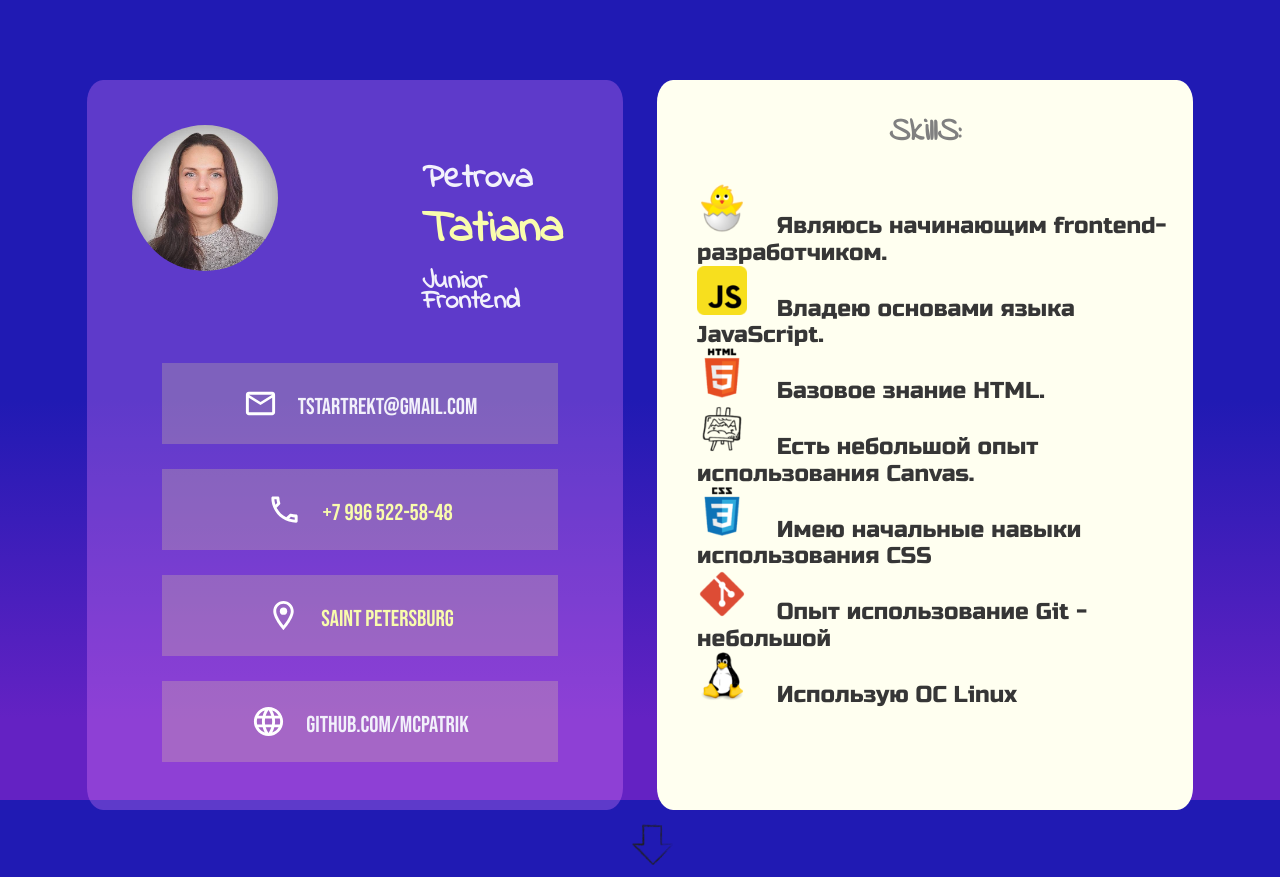
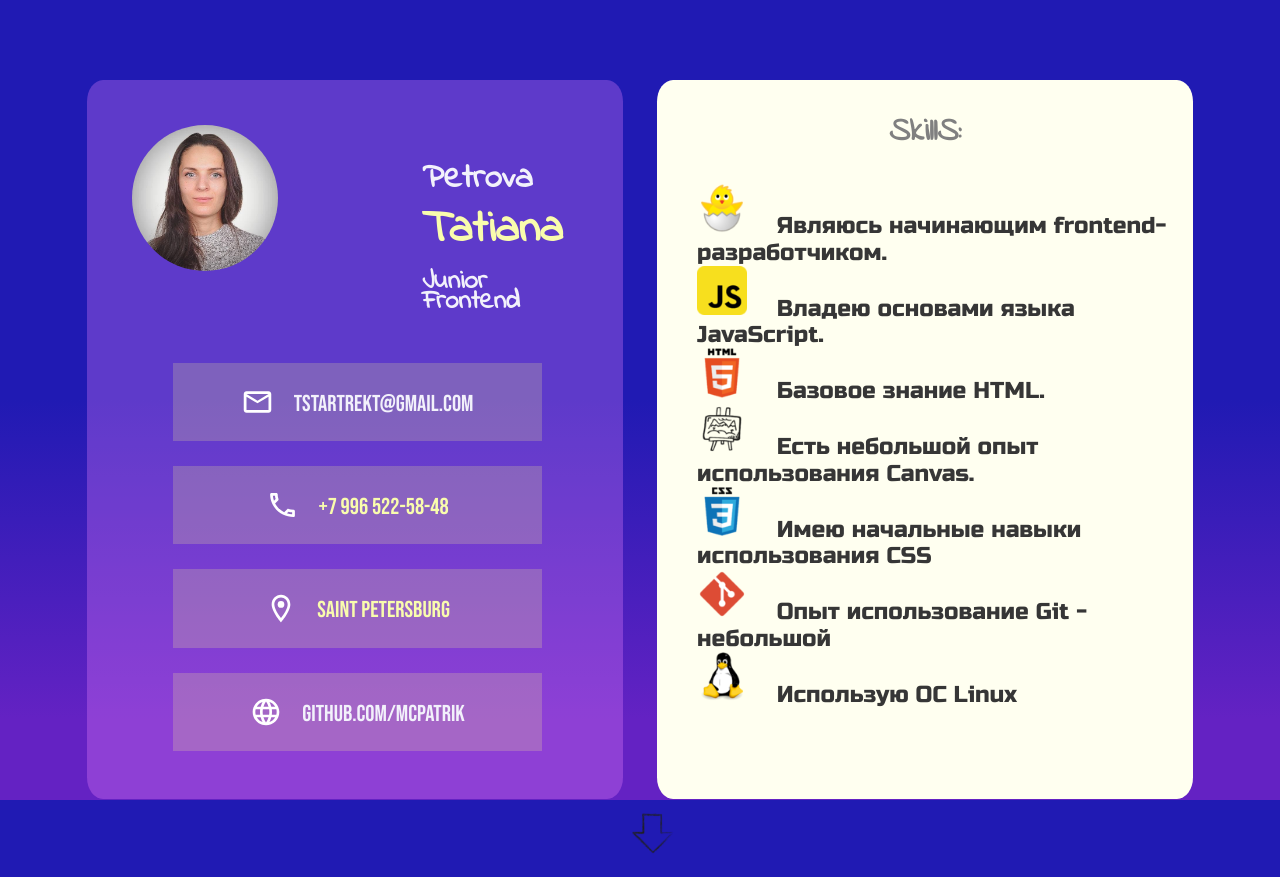
Before and after one commit to McPatrik/lending, a plain HTML site: page index.html in a window 1280 px wide. Shown: the top 877 px of the page. Drawn offline with Linux system fonts and the light colour scheme.

Commit message:
edited indent

```diff
--- a/style/style.css
+++ b/style/style.css
@@ -63,6 +63,7 @@ body {
   font-size: clamp(13px, 2.6vw, 23px);
   text-align: center;
   font-family: 'Bebas Neue', cursive;
+  margin-right: 35px;
 }
 
 .contacts-list > .item {
@@ -72,7 +73,6 @@ body {
   text-align: center;
   padding: 23px;
   margin-bottom: 25px;
-  margin-right: 30px;
   display: inline-block;
 }
 a {
```
